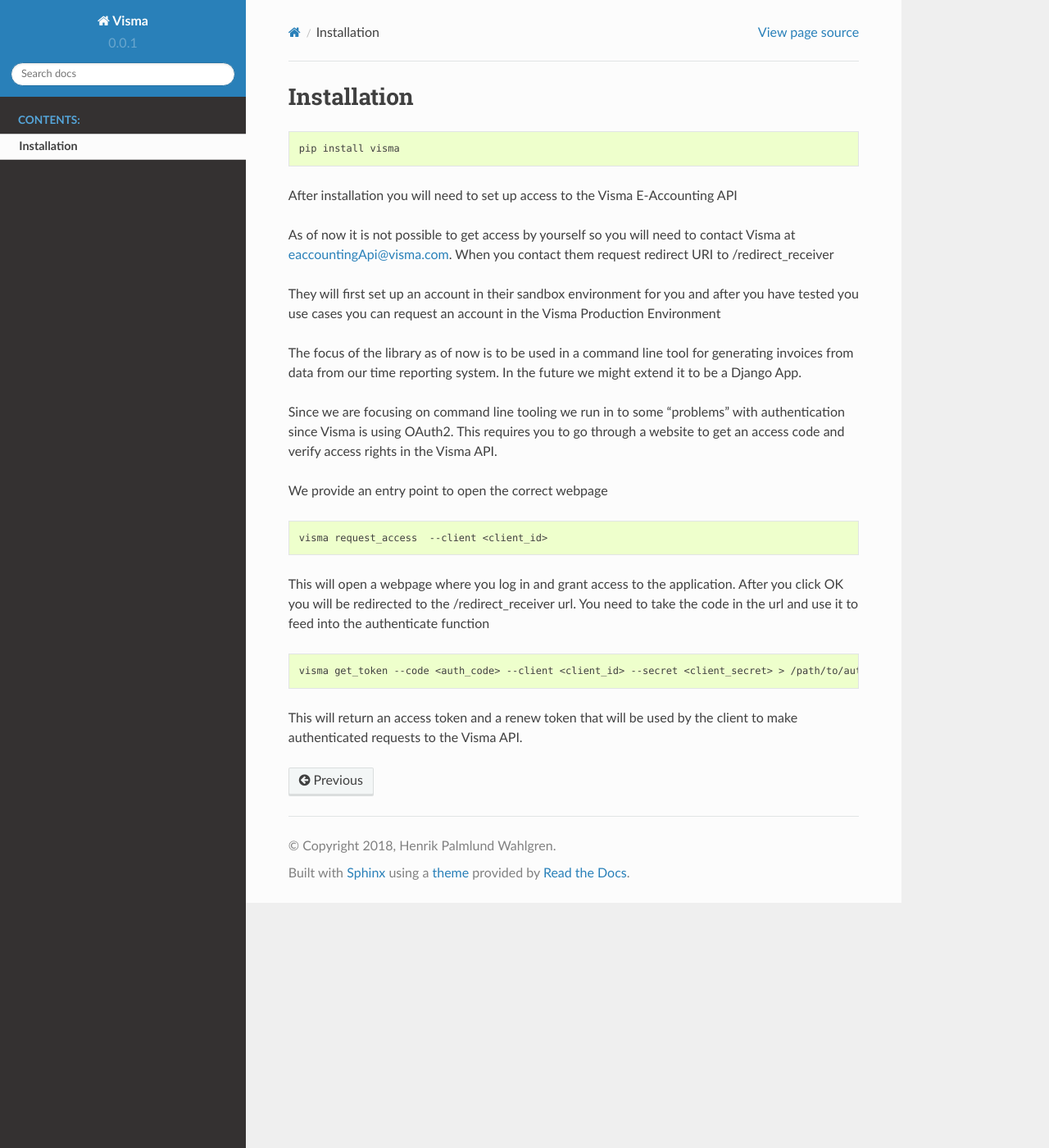
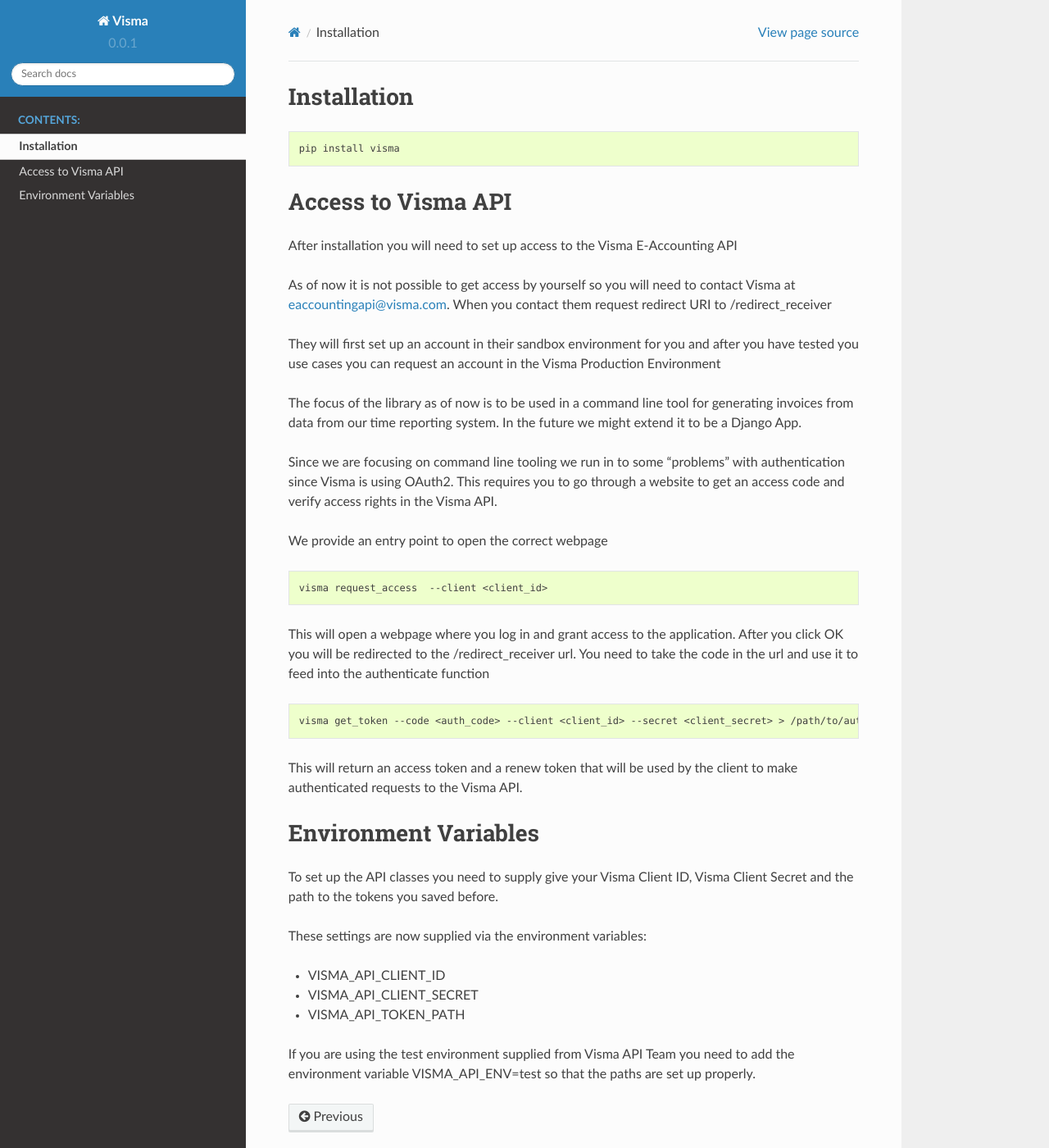
Before and after one commit to pwitab/visma, a Sphinx documentation site: the page built from docs/source/installation.rst, in a window 1280 px wide and 1400 px high. Shown: the whole window at 82% size. Built offline with Sphinx 7.4.7 and the Read the Docs theme 2.0.0, drawn with Linux system fonts in a browser that asks for light colours.

Commit message:
updated docs

```diff
--- a/docs/source/installation.rst
+++ b/docs/source/installation.rst
@@ -2,17 +2,19 @@
 
 Installation
 ============
-
 
 .. code-block:: python
 
     pip install visma
 
 
+Access to Visma API
+===================
+
 After installation you will need to set up access to the Visma E-Accounting API
 
 As of now it is not possible to get access by yourself so you will need to contact
-Visma at eaccountingApi@visma.com. When you contact them request redirect URI to
+Visma at eaccountingapi@visma.com. When you contact them request redirect URI to
 /redirect_receiver
 
 They will first set up an account in their sandbox environment for you and after
@@ -45,3 +47,18 @@
 
 This will return an access token and a renew token that will be used by the
 client to make authenticated requests to the Visma API.
+
+Environment Variables
+=====================
+
+To set up the API classes you need to supply give your Visma Client ID,
+Visma Client Secret and the path to the tokens you saved before.
+
+These settings are now supplied via the environment variables:
+
+* VISMA_API_CLIENT_ID
+* VISMA_API_CLIENT_SECRET
+* VISMA_API_TOKEN_PATH
+
+If you are using the test environment supplied from Visma API Team you need to
+add the environment variable VISMA_API_ENV=test so that the paths are set up properly.
```
Also changed, not shown: README.rst (+5 -31 lines).
